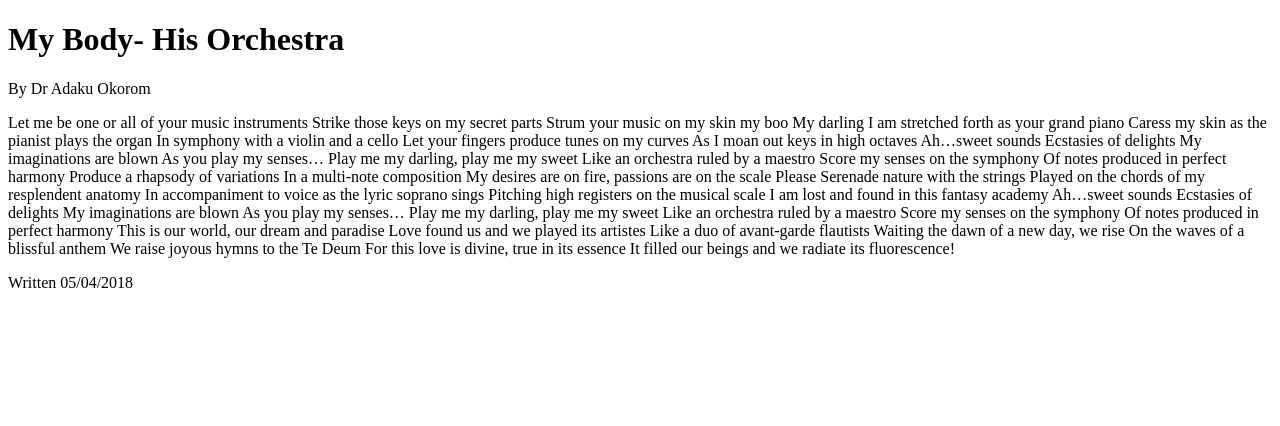
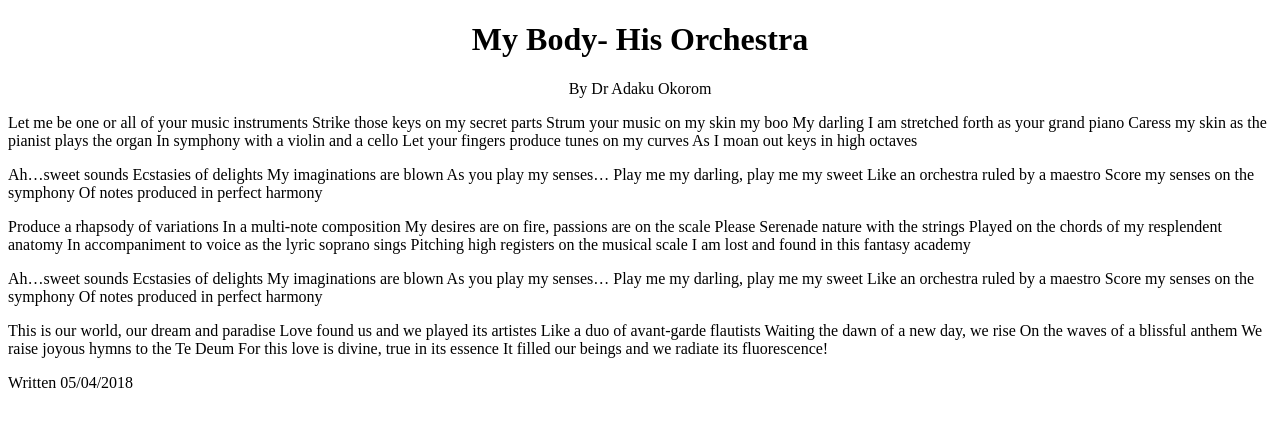
Before and after one commit to singada/body-orchestra-poem, a plain HTML site: page index.html in a window 1280 px wide. Drawn offline with Linux system fonts and the light colour scheme.

Commit message:
adding style

```diff
--- a/index.html
+++ b/index.html
@@ -2,10 +2,10 @@
 <html>
 <body>
 
-<h1>My Body- His Orchestra</h1>
+<h1 style="text-align:center;">My Body- His Orchestra</h1>
 
-<p>By Dr Adaku Okorom</p>
-<p>Let me be one or all of your music instruments
+<p style="text-align:center;">By Dr Adaku Okorom</p>
+<p blockquote>Let me be one or all of your music instruments
 Strike those keys on my secret parts
 Strum your music on my skin my boo
 My darling I am stretched forth as your grand piano
@@ -13,7 +13,8 @@ Caress my skin as the pianist plays the organ
 In symphony with a violin and a cello
 Let your fingers produce tunes on my curves
 As I moan out keys in high octaves
-
+  </p blockquote>
+<p blockquote>
 Ah…sweet sounds
 Ecstasies of delights
 My imaginations are blown
@@ -22,7 +23,8 @@ Play me my darling, play me my sweet
 Like an orchestra ruled by a maestro
 Score my senses on the symphony
 Of notes produced in perfect harmony
-
+</P blockquote>
+  <p blockquote>
 Produce a rhapsody of variations
 In a multi-note composition
 My desires are on fire, passions are on the scale
@@ -31,7 +33,8 @@ Played on the chords of my resplendent anatomy
 In accompaniment to voice as the lyric soprano sings
 Pitching high registers on the musical scale
 I am lost and found in this fantasy academy
-
+</P blockquote>
+<p blockquote>
 Ah…sweet sounds
 Ecstasies of delights
 My imaginations are blown
@@ -40,7 +43,8 @@ Play me my darling, play me my sweet
 Like an orchestra ruled by a maestro
 Score my senses on the symphony
 Of notes produced in perfect harmony
-
+</P blockquote>
+  <p blockquote>
 This is our world, our dream and paradise
 Love found us and we played its artistes
 Like a duo of avant-garde flautists
@@ -49,7 +53,7 @@ On the waves of a blissful anthem
 We raise joyous hymns to the Te Deum
 For this love is divine, true in its essence
 It filled our beings and we radiate its fluorescence!
-</P>
+</P blockquote>
 
 Written 05/04/2018
 
```
